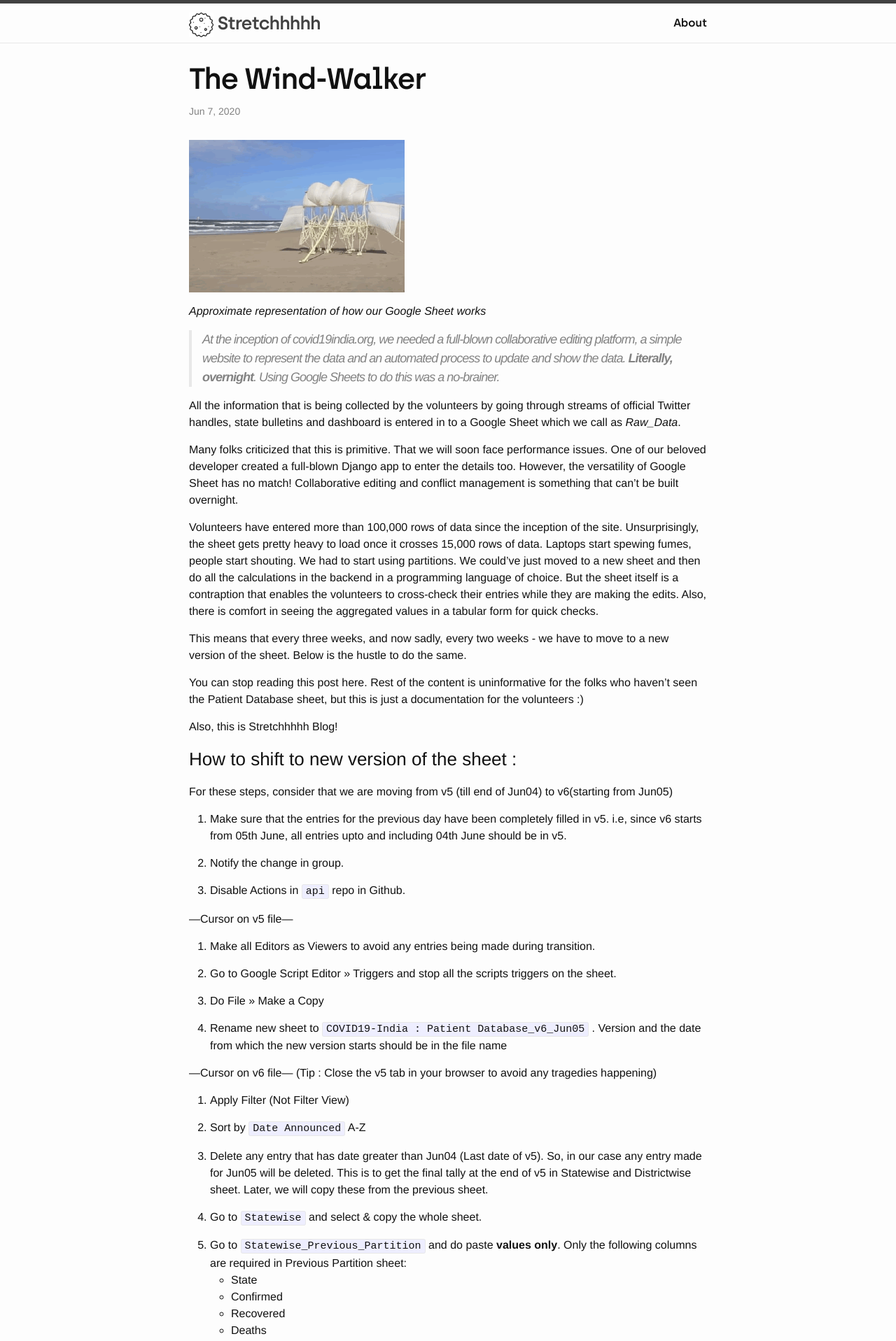
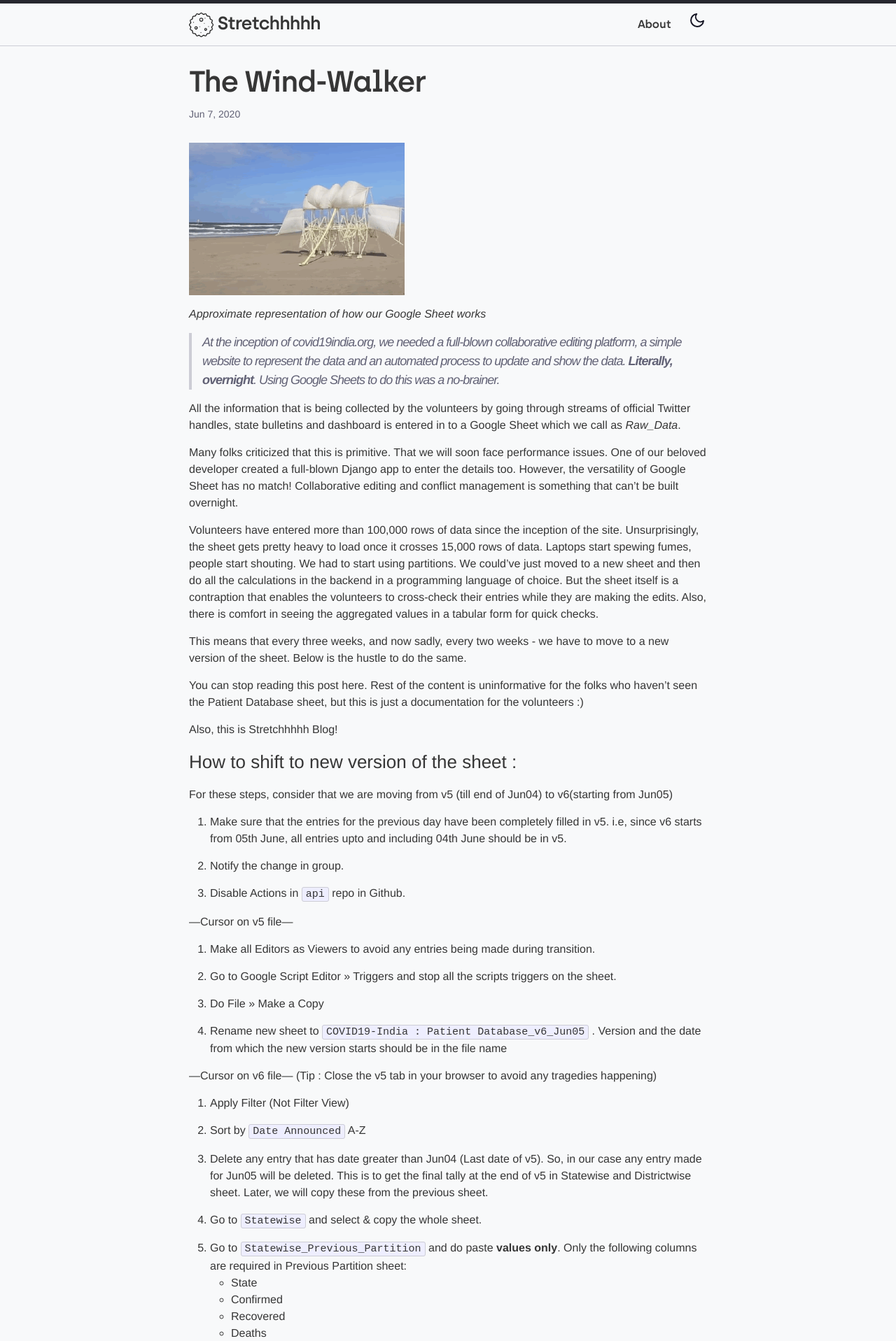
Before and after one commit to covid19india/blog, a Jekyll site: the page built from _posts/2020-06-06-shifttonewversion.md, in a window 1280 px wide. Shown: the top 1917 px of the page at 70% size. Built offline with Jekyll 4.4.1, drawn with Linux system fonts in a browser that asks for light colours; a script that is not in the unit is left out.

Commit message:
Added dark theme

```diff
--- a/_includes/header.html
+++ b/_includes/header.html
@@ -3,7 +3,8 @@
   <div class="wrapper header-div">
 
     <a class="site-title" href="{{ site.baseurl }}/">
-      <img style='height: 35px; width: 35px;' alt="logo img" src="/assets/images/icon.png">
+      <img id='icon-light' style='height: 35px; width: 35px;' alt="logo img" src="/assets/images/icon-light.png">
+      <img id='icon-dark' style='height: 35px; width: 35px;' alt="logo img" src="/assets/images/icon-dark.png">
       <strong>{{ site.title_top }}</strong>
     </a>
 
@@ -22,6 +23,28 @@
           <a class="page-link" href="{{ my_page.url | prepend: site.baseurl }}">{{ my_page.title }}</a>
           {% endif %}
         {% endfor %}
+        <button id="change-theme-btn">
+          <div id='moon'>
+            <svg xmlns="http://www.w3.org/2000/svg" width="24" height="24" viewBox="0 0 24 24" fill="none" stroke="#161625" stroke-width="2" stroke-linecap="round" stroke-linejoin="round">
+            <path d="M21 12.79A9 9 0 1 1 11.21 3 7 7 0 0 0 21 12.79z">
+            </path>
+          </div>
+          <div id='sun' script="visibility : hidden;">
+            <svg xmlns="http://www.w3.org/2000/svg" width="24" height="24" viewBox="0 0 24 24" fill="none" stroke="#ffc107" stroke-width="2" stroke-linecap="round" stroke-linejoin="round">
+              <circle cx="12" cy="12" r="5"></circle>
+              <line x1="12" y1="1" x2="12" y2="3"></line>
+              <line x1="12" y1="21" x2="12" y2="23"></line>
+              <line x1="4.22" y1="4.22" x2="5.64" y2="5.64"></line>
+              <line x1="18.36" y1="18.36" x2="19.78" y2="19.78"></line>
+              <line x1="1" y1="12" x2="3" y2="12"></line>
+              <line x1="21" y1="12" x2="23" y2="12"></line>
+              <line x1="4.22" y1="19.78" x2="5.64" y2="18.36"></line>
+              <line x1="18.36" y1="5.64" x2="19.78" y2="4.22"></line>
+            </svg>
+          </div>
+          </svg>
+        </button>
+
       </div>
     </nav>
 
--- a/_layouts/default.html
+++ b/_layouts/default.html
@@ -6,7 +6,7 @@
 <body>
 
   {% include header.html %}
-
+  <script src="{{ host }}/js/change-theme.js"></script>
   <div class="page-content">
     <div class="wrapper">
       {{ content }}
--- a/_sass/_base.scss
+++ b/_sass/_base.scss
@@ -13,8 +13,11 @@
 /**
  * Basic styling
  */
+
 body {
     font: $base-font-weight #{$base-font-size}/#{$base-line-height} $base-font-family;
+    $background-color: $light-bg;
+    $text-color: $light-txt;
     color: $text-color;
     background-color: $background-color;
     -webkit-text-size-adjust: 100%;
@@ -25,6 +28,12 @@
     font-kerning: normal;
 }
 
+.dark-theme {
+    $background-color: $dark-bg;
+    $text-color: $dark-txt;
+    color: $text-color;
+    background-color: $background-color;
+}
 
 
 /**
@@ -99,7 +108,7 @@
     }
 
     &:hover {
-        color: $text-color;
+        color: $grey-color;
         text-decoration: underline;
     }
 }
@@ -121,7 +130,6 @@
         margin-bottom: 0;
     }
 }
-
 
 
 /**
--- a/_sass/_layout.scss
+++ b/_sass/_layout.scss
@@ -1,6 +1,8 @@
 /**
  * Site header
  */
+
+
 .site-header {
     border-top: 5px solid $grey-color-dark;
     border-bottom: 1px solid $grey-color-light;
@@ -17,23 +19,29 @@
     letter-spacing: -1px;
     margin-bottom: 0;
     float: left;
-
+    color: $light-txt;
     &,
     &:visited {
-        color: $grey-color-dark;
+        color: $light-txt;
+    }
+    .dark-theme & {
+        color: $dark-txt;
     }
 }
 
 .site-nav {
     float: right;
     line-height: 56px;
-
+    background-color: transparent;
     .menu-icon {
         display: none;
     }
 
     .page-link {
-        color: $text-color;
+        color: $light-txt;
+        .dark-theme & {
+            color: $dark-link;
+        }
         line-height: $base-line-height;
 
         // Gaps between nav items, but not on the last one
@@ -164,14 +172,23 @@
  * Page content
  */
 .page-content {
+    .dark-theme & {
+        color: $dark-txt;
+    }
     padding: $spacing-unit 0;
 }
 
 .page-heading {
+    .dark-theme & {
+        color: $dark-txt;
+    }
     font-size: 20px;
 }
 
 .post-list {
+    .dark-theme & {
+        color: $dark-txt;
+    }
     margin-left: 0;
     list-style: none;
 
@@ -183,9 +200,15 @@
 .post-meta {
     font-size: $small-font-size;
     color: $grey-color;
+    .dark-theme & {
+        color: $dark-txt;
+    }
 }
 
 .post-link {
+    .dark-theme & {
+        color: $dark-link;
+    }
     display: block;
     font-size: 24px;
 }
@@ -201,7 +224,9 @@
     font-size: 42px;
     letter-spacing: -1px;
     line-height: 1;
-
+    .dark-theme & {
+        color: $dark-txt;
+    }
     @include media-query($on-laptop) {
         font-size: 36px;
     }
@@ -209,7 +234,9 @@
 
 .post-content {
     margin-bottom: $spacing-unit;
-
+    .dark-theme & {
+        color: $dark-txt;
+    }
     h2 {
         font-size: 32px;
 
@@ -235,6 +262,9 @@
     }
 }
 .PageNavigation {
+    .dark-theme & {
+        color: $dark-txt;
+    }
     font-size: 14px;
     display: block;
     width: auto;
@@ -249,3 +279,89 @@
 .PageNavigation .next {
     text-align: right;
 }
+
+//dark theme
+
+//icon
+#icon-light {
+    display: inline;
+    .dark-theme & {
+        visibility: hidden;
+        display: none;
+    }
+}
+
+#icon-dark{
+    visibility: hidden;
+    display: none;
+    .dark-theme & {
+        visibility: visible;
+        display: inline;
+    }
+}
+
+//buttons
+#moon{
+    vertical-align:middle;
+    display: inline;
+    .dark-theme & {
+        visibility: hidden;
+        display: none;
+    }
+}
+
+#sun{
+    vertical-align: middle;
+    visibility: hidden;
+    display: none;
+    .dark-theme & {
+        visibility: visible;
+        display: inline;
+    }
+}
+
+#change-theme-btn {
+    font: inherit;
+    padding: 0.1em 0.1em;
+    border: 0;
+    outline: 0;
+    color: $light-bg;
+    cursor: pointer;
+    transition: all 0.15s ease-out;
+    position: relative;
+    background-color: transparent;
+    overflow: hidden;
+
+    &::before, &::after {
+        content: '';
+        z-index: -1;
+        position: absolute;
+        top: 0;
+        left: 0;
+        width: 100%;
+        height: 100%;
+        background-color: $light-bg;
+        transition: all 0.15s ease-out;
+    }
+
+    &::after {
+        background-color: $dark-bg;
+        left: 100%;
+    }
+
+    &:hover {
+        text-decoration: underline;
+    }
+
+    .dark-theme & {
+        color: $light-bg;
+
+        &::before {
+            left: -100%;
+        }
+
+        &::after {
+            left: 0;
+        }
+    }
+}
--- a/css/main.scss
+++ b/css/main.scss
@@ -16,13 +16,21 @@
 $small-font-size:  $base-font-size * 0.875;
 $base-line-height: 1.5;
 
+$light-bg: #f8f9fa;
+$dark-bg:  #161625;
+$dark-txt: #c5c5c5;
+$light-txt: #363636;
+$dark-link: #3391ff;
+
 $spacing-unit:     30px;
 
-$text-color:       #111;
-$background-color: #fdfdfd;
+$text-color:      $light-txt;
+$background-color: $light-bg;
 $brand-color:      #2a7ae2;
 
-$grey-color:       #828282;
+
+
+$grey-color:       #616175;
 $grey-color-light: lighten($grey-color, 40%);
 $grey-color-dark:  darken($grey-color, 25%);
 
@@ -31,6 +39,7 @@
 
 $on-palm:          600px;
 $on-laptop:        800px;
+
 
 
 
--- a/index.html
+++ b/index.html
@@ -4,7 +4,7 @@
 
 <div class="home">
 
-  <h1 class="page-heading">Posts</h1>
+  <h1 class="page-heading">Posts-MY Vresion</h1>
 
   <ul class="post-list">
     {% for post in site.posts %}
--- /dev/null
+++ b/js/change-theme.js
@@ -0,0 +1,9 @@
+document.getElementById('change-theme-btn').addEventListener('click', function () {
+    let darkThemeEnabled = document.body.classList.toggle('dark-theme');
+    localStorage.setItem('dark-theme-enabled', darkThemeEnabled);
+});
+
+if (JSON.parse(localStorage.getItem('dark-theme-enabled'))) {
+    document.body.classList.add('dark-theme');
+    console.log("dark");
+}
```
Also changed, not shown: README.md, assets/images/icon-dark.png (added), assets/images/icon-light.png (added).
